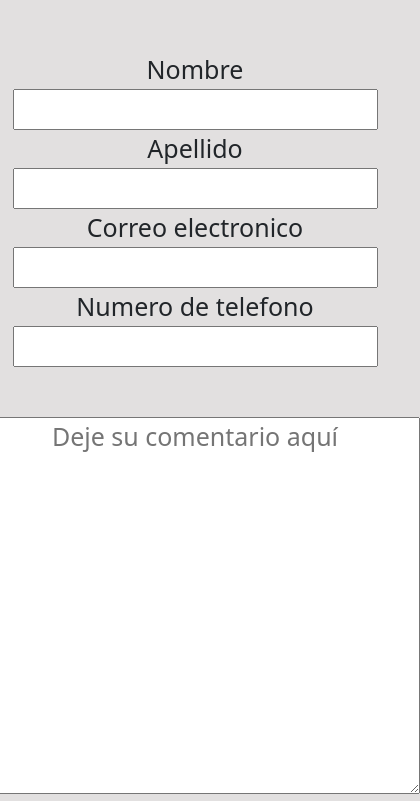
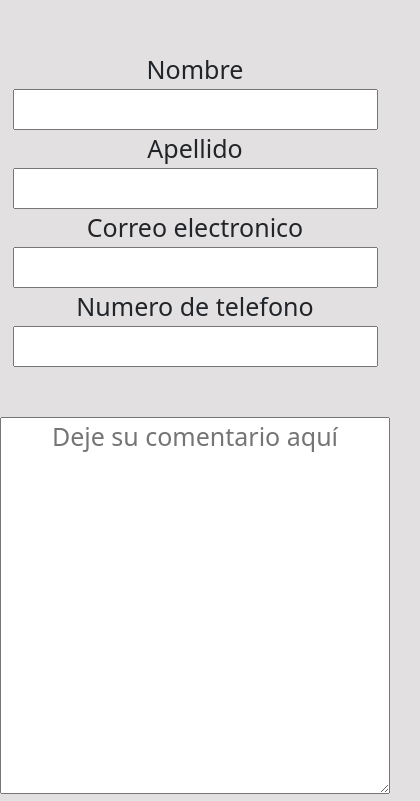
Before and after one commit to MartinGarcia26/PreEntrega2-Garcia, a plain HTML site: page pages/contacto.html in a window 390 px wide. Shown: the part 267-1068 px from the top of the page, 420 px wide, since content can reach past the window. Drawn offline with nearby package versions, Linux system fonts and the light colour scheme.

Commit message:
Arreglo responsive seccion contacto

```diff
--- a/css/styles.css
+++ b/css/styles.css
@@ -252,6 +252,10 @@ footer {
         margin-bottom: 2rem;
         margin-top: 2rem;
     }
+
+    .deje {
+        width: 100%;
+    }
 }
 
 @media (max-width: 768px) {
```
